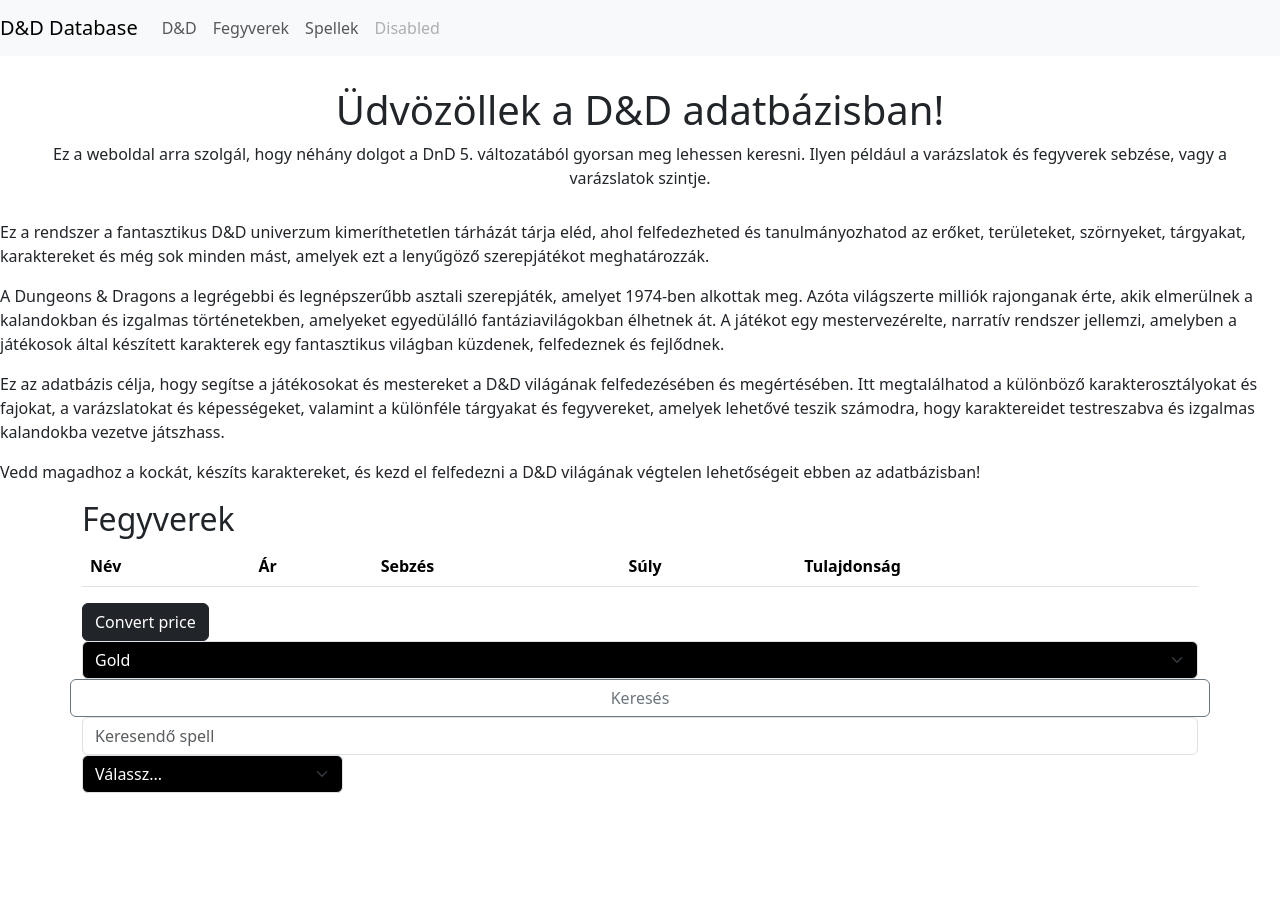
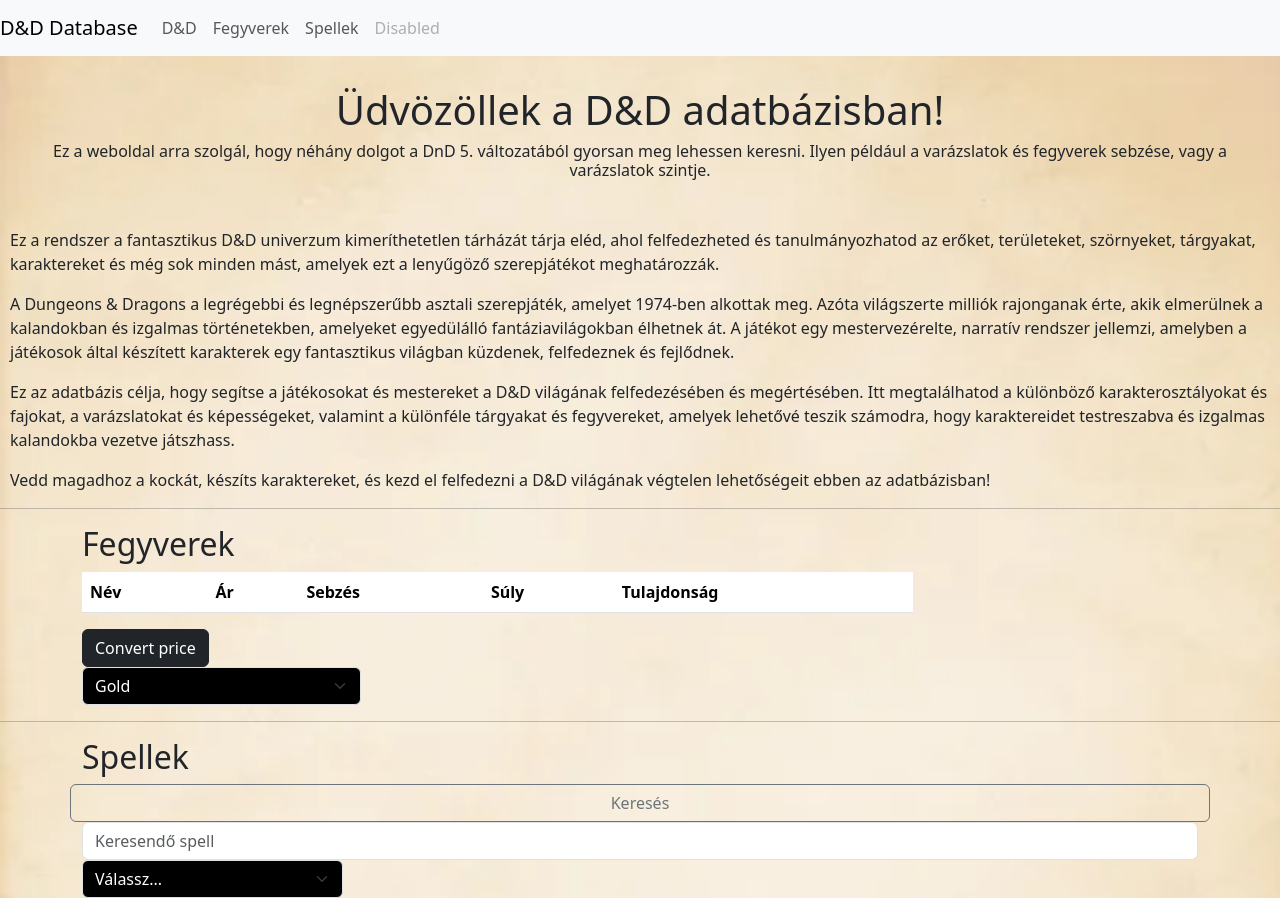
Before and after one commit to 11c-vegh/Dnd_Database, a plain HTML site: page index.html in a window 1280 px wide. Before the commit the page ends 800 px from the top, so only its background shows below. Drawn offline with nearby package versions, Linux system fonts and the light colour scheme.

Commit message:
design changes

```diff
--- a/index.css
+++ b/index.css
@@ -1,5 +1,5 @@
 .bevezeto{
-    margin: 30px;
+    padding: 30px;
     text-align: center;
 }
 
@@ -18,3 +18,13 @@
 .bronzebg{
     background-color: #CD7F32;
 }
+
+#leiras{
+    margin: 10px;
+}
+
+body{
+    background-image: url("img/depositphotos_16619045-stock-photo-vintage-template.jpg");
+    background-repeat: no-repeat;
+    background-size: cover;
+}
--- a/index.html
+++ b/index.html
@@ -31,10 +31,9 @@
       </ul>
     </div>
   </nav>
-
     <div class="bevezeto">
     <h1>Üdvözöllek a D&D adatbázisban!</h1>
-    <p>Ez a weboldal arra szolgál, hogy néhány dolgot a DnD 5. változatából gyorsan meg lehessen keresni. Ilyen például a varázslatok és fegyverek sebzése, vagy a varázslatok szintje.</p>
+    <h6>Ez a weboldal arra szolgál, hogy néhány dolgot a DnD 5. változatából gyorsan meg lehessen keresni. Ilyen például a varázslatok és fegyverek sebzése, vagy a varázslatok szintje.</h6>
     </div>
 
 
@@ -48,12 +47,13 @@
 
       <p>Vedd magadhoz a kockát, készíts karaktereket, és kezd el felfedezni a D&D világának végtelen lehetőségeit ebben az adatbázisban!</p>
     </div>
+    <hr>
 
     <div id="fegyverek" class="container">
 
       <div class="row">
         <h2>Fegyverek</h2>
-        <div class="col-sm-9 col-md-10 col-lg-12">
+        <div class="col-sm-12 col-md-10 col-lg-9">
         <table class="table" id="table">
             <thead>
               <tr id="wheader">
@@ -68,11 +68,11 @@
             </tbody>
           </table>
         </div>
-          <div class="col-sm-1 col-md-3 col-lg-12">
-            <div>
+          <div class="">
+            <div class="col-3">
                 <button id="gomb" class="btn btn-dark">Convert price</button>
             </div>
-            <div>
+            <div class="col-3">
                 <select class="form-select bg-black text-white col-sm-4" id="fegyverselect">
                     <option value="gold">Gold</option>
                     <option value="silver">Silver</option>
@@ -82,9 +82,13 @@
           </div>
       </div>
     </div>
+    <hr>
+
+
 
     <div id="spellek" class="container">
       <div class="row">
+        <h2>Spellek</h2>
           <button class="btn btn-outline-secondary" type="button" id="button-addon1">Keresés</button>
           <form>
             <input type="text" id="shearchtext" class="form-control" placeholder="Keresendő spell">
```
Also changed, not shown: img/depositphotos_16619045-stock-photo-vintage-template.jpg (added).
